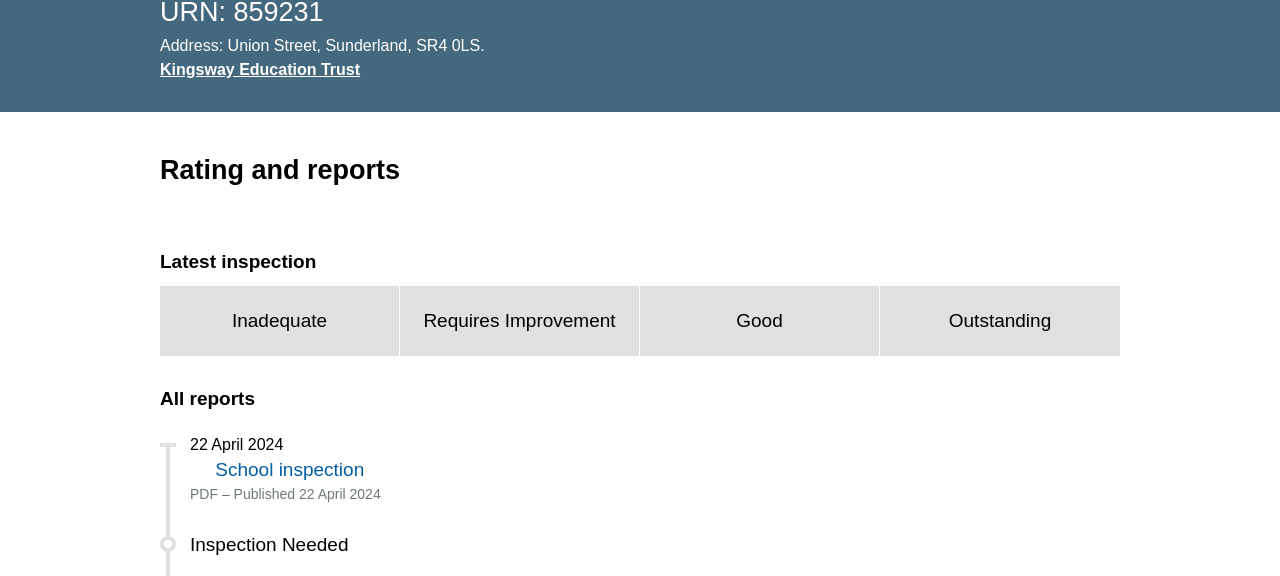
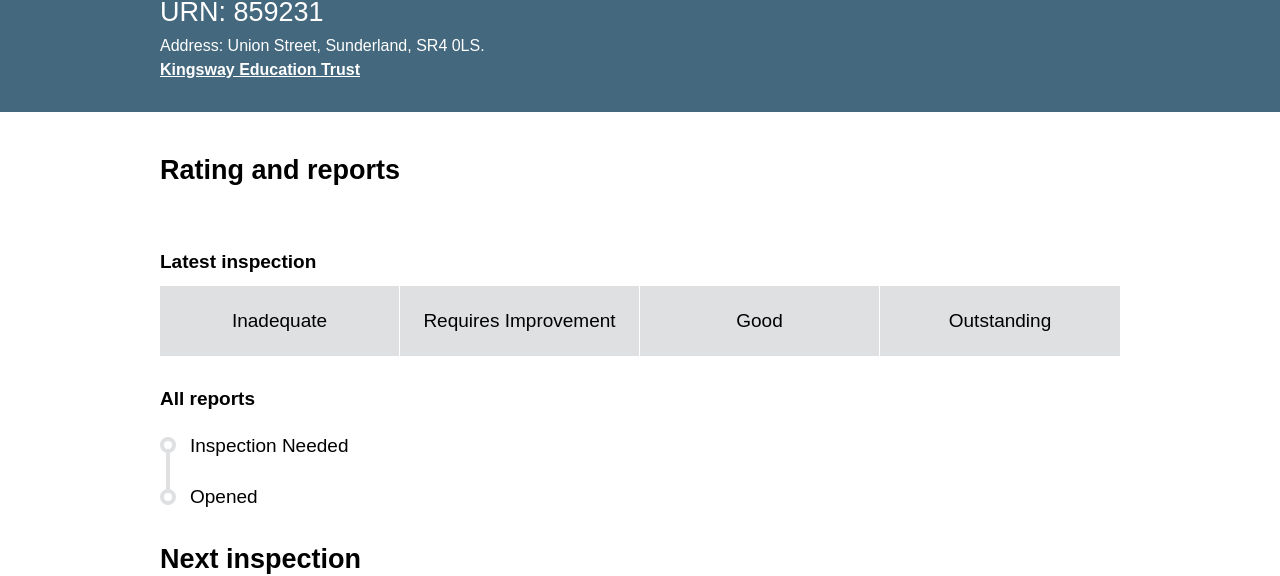
Before and after one commit to FlexaGroup/ofsted, a plain HTML site: page provider/28/222922.html in a window 1280 px wide. Shown: the part 243-819 px from the top of the page. Drawn offline with nearby package versions, Linux system fonts and the light colour scheme; a script that the page names is missing.

Commit message:
Update 222922.html

```diff
--- a/provider/28/222922.html
+++ b/provider/28/222922.html
@@ -161,7 +161,7 @@
             <div class="module">
               <h2 class="timeline__title heading--sub">All reports</h2>
               <ol class="timeline">
-                <li class="timeline__day">
+<!--                 <li class="timeline__day">
                   <div class="event">
                     <p class="timeline__date"><time>22 April 2024</time></p>
 
@@ -181,7 +181,7 @@
                       </div></span
                     >
                   </div>
-                </li>
+                </li> -->
 
                 <li class="timeline__day timeline__day--opened">
                   <div class="event">
```
